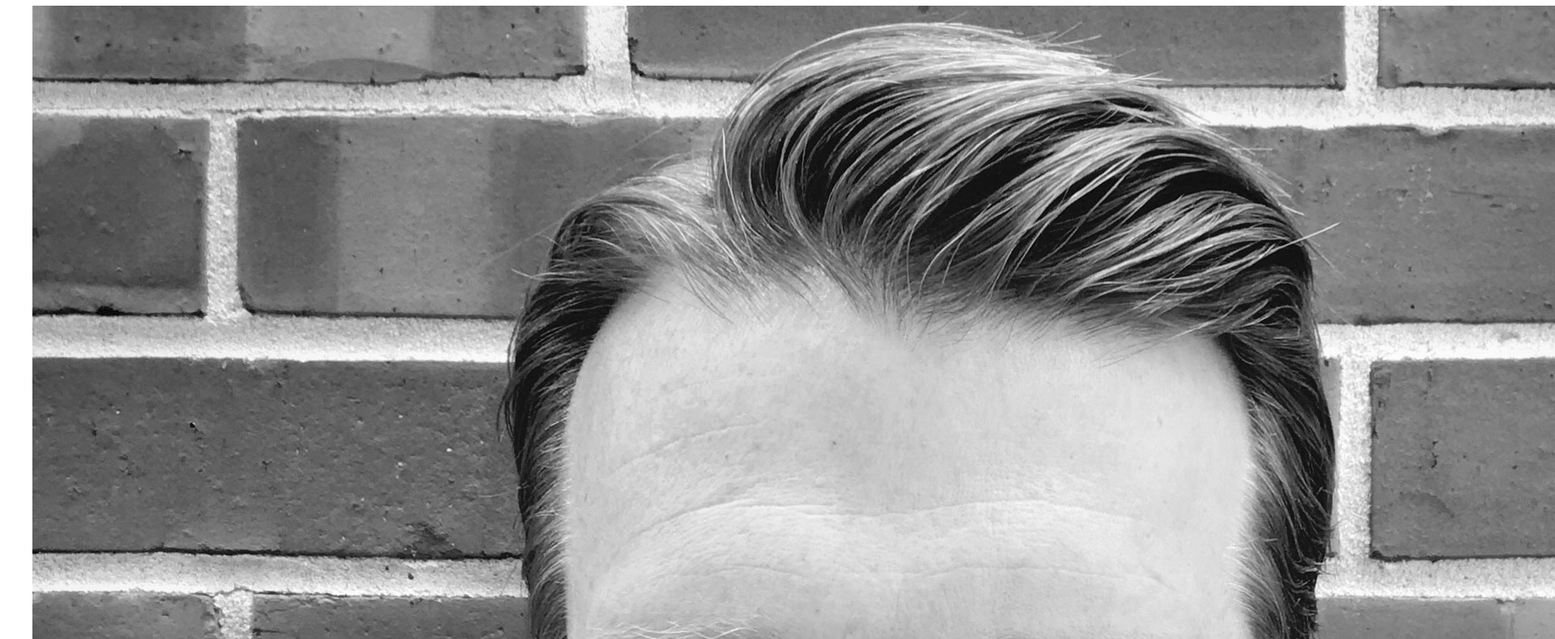
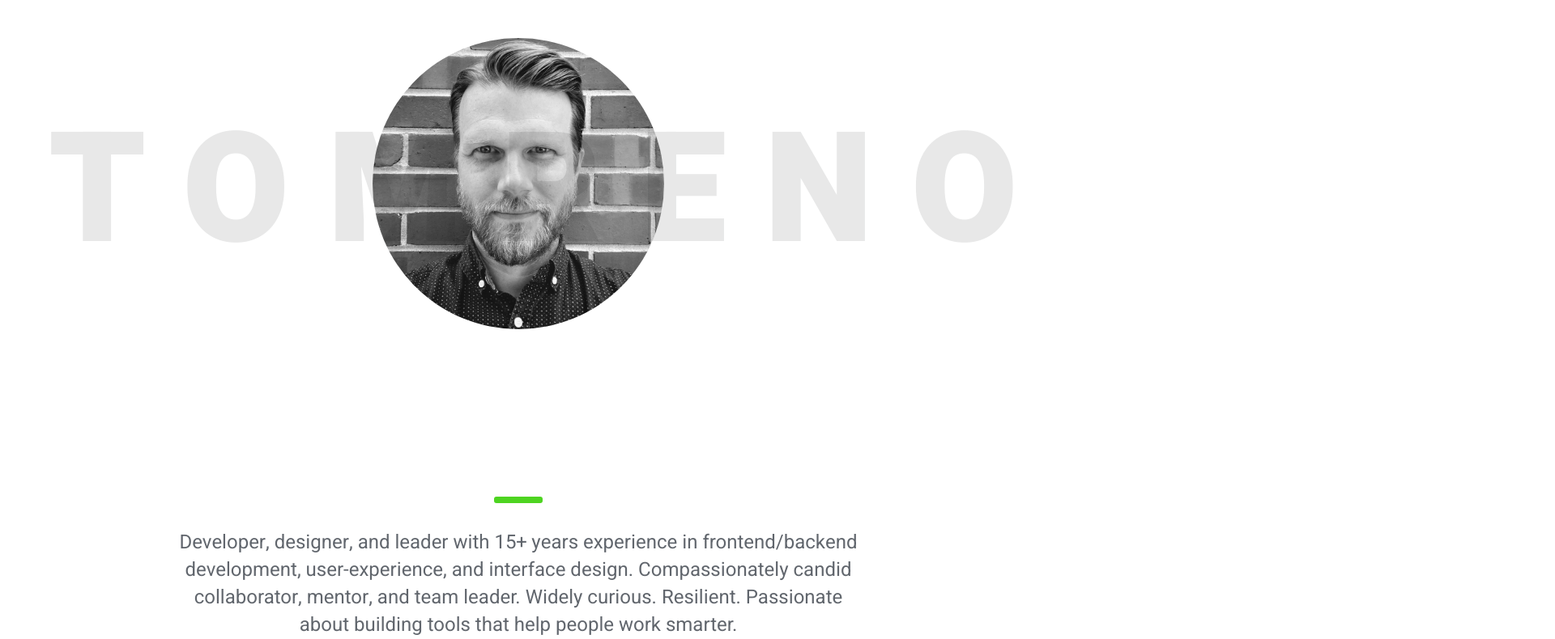
Before and after one commit to Renobird/portfolio, a plain HTML site: page index.html in a window 1280 px wide. Shown: the part 73-863 px from the top of the page at 81% size, 1920 px wide, since content can reach past the window. Drawn offline with nearby package versions, Linux system fonts and the light colour scheme; the site is published under a folder, as on GitHub Pages, so addresses that start at the root find nothing.

Commit message:
Fixed stylesheet path for github Pages.

```diff
--- a/index.html
+++ b/index.html
@@ -16,7 +16,7 @@
 
 	<link rel="icon" type="image/x-icon" href="assets/images/favicon.ico">
 	<link rel="stylesheet" href="https://cdnjs.cloudflare.com/ajax/libs/normalize/8.0.1/normalize.min.css" type="text/css" />
-	<link rel="stylesheet" href="/assets/styles/main.css" type="text/css" />
+	<link rel="stylesheet" href="assets/styles/main.css" type="text/css" />
 	<link href="https://fonts.googleapis.com/css?family=Heebo:400,700,900&display=swap" rel="stylesheet">
 	<link rel="stylesheet" href="https://unpkg.com/aos@next/dist/aos.css" />
 
```
